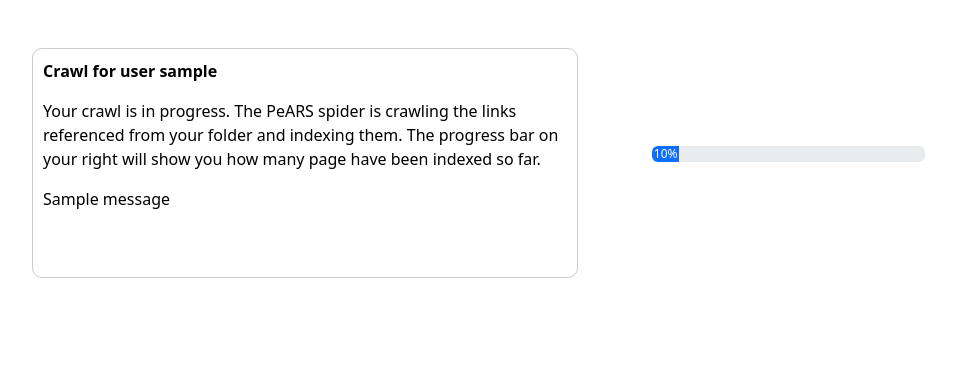
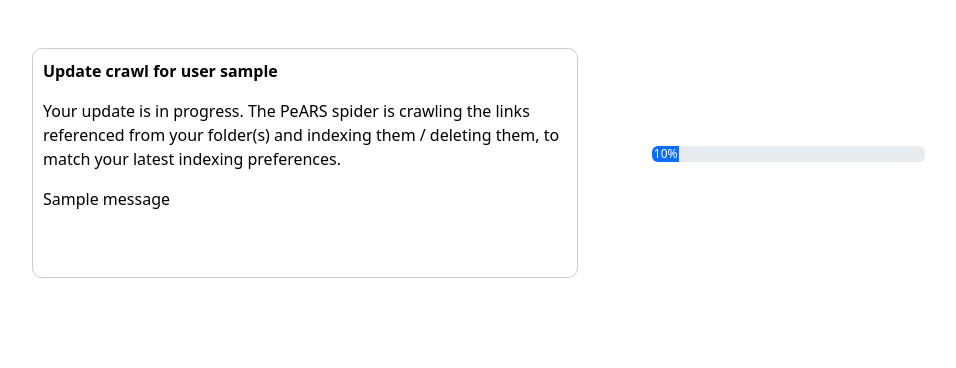
Before and after one commit to PeARSearch/PeARS-OMD, a Flask app: template app/templates/indexer/progress_crawl.html in a window 1280 px wide. Shown: the part 76-444 px from the top of the page, without its empty margins (50-1006 px from the left). Run offline with Flask 3, Linux system fonts and the light colour scheme; the template is opened without the code that fills it: most values are stand-ins (such as "Sample title", 1, 10 or a date in 2020); one stand-in notice (Sample message) is shown; data that the repository does not hold is empty; parts of the project's set-up code (start-up, migrations or seed data) failed here and were passed over; some libraries are stand-ins or nearby versions.

Commit message:
Small template changes

```diff
--- a/app/templates/indexer/progress_crawl.html
+++ b/app/templates/indexer/progress_crawl.html
@@ -9,9 +9,9 @@
         <div  class="row">
             <div class="col-md-6">
             <div  style="border: 1px solid #ccc; border-radius:10px; padding:10px; height:230px">
-		    <p><b>Crawl for user {{username}}</b></p>
-            <p>Your crawl is in progress. The PeARS spider is crawling the links referenced from your folder and indexing them. The progress bar on your right
-            will show you how many page have been indexed so far.</p>
+		    <p><b>Update crawl for user {{username}}</b></p>
+            <p>Your update is in progress. The PeARS spider is crawling the links referenced from your folder(s) and indexing them / deleting them,
+	    to match your latest indexing preferences. </p>
 	    <p id="link" style="font-weight:bold"></p>
 	    {% with messages = get_flashed_messages() %}
             {% if messages %}
```
Also changed, not shown: app/templates/search/index.html (+5 -5 lines).
